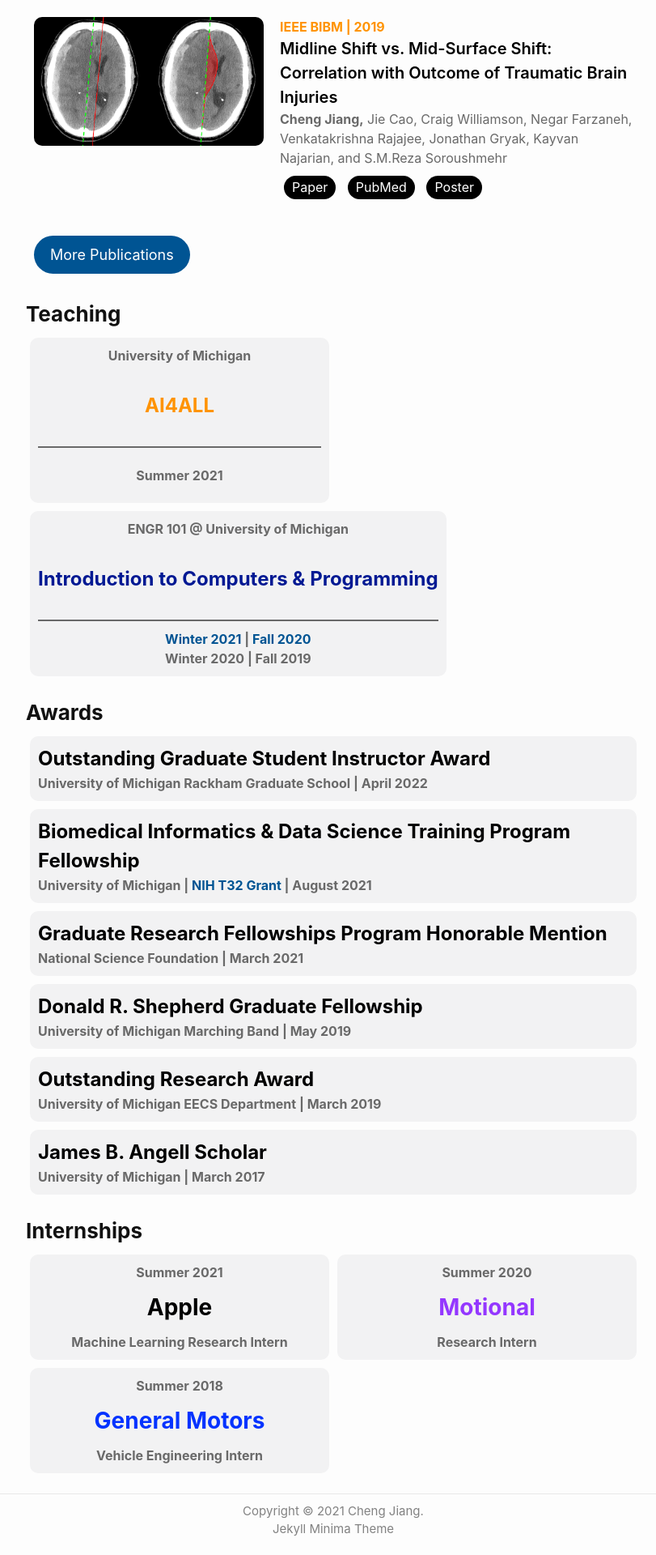
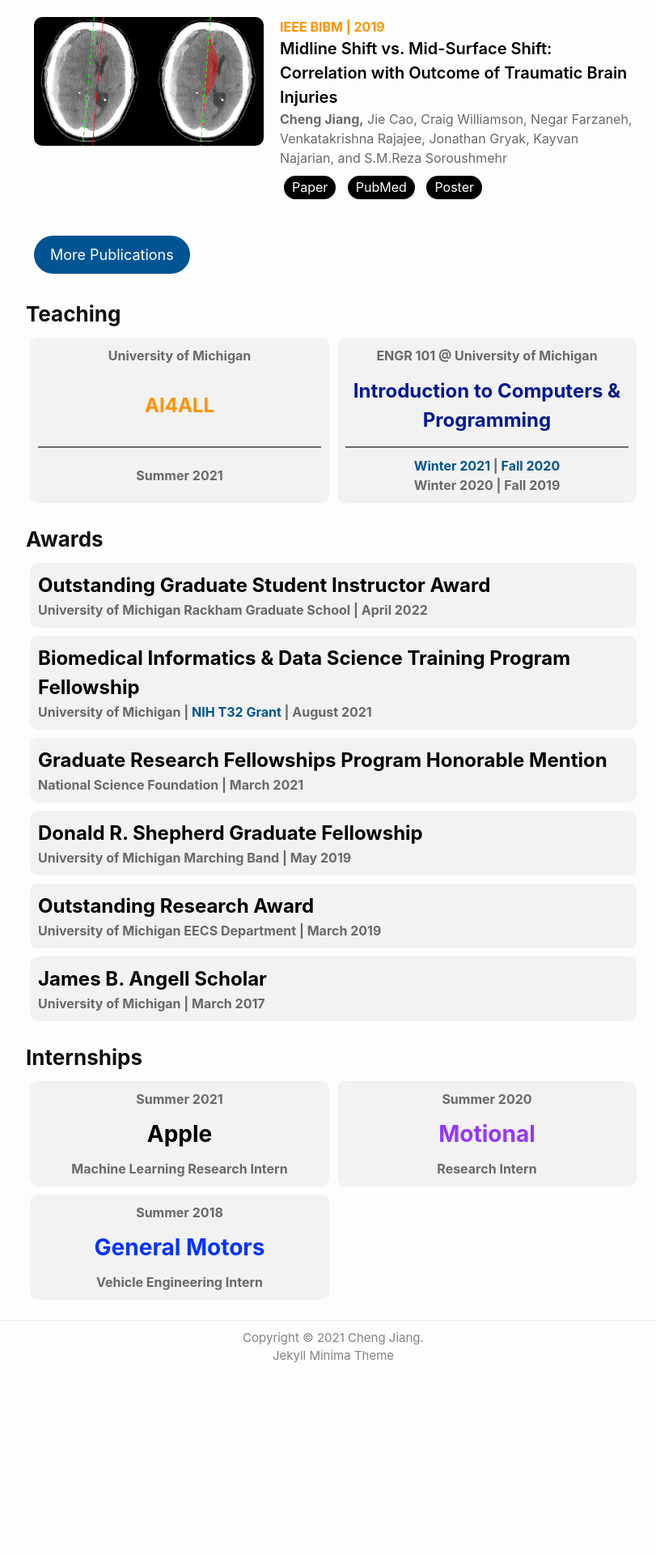
Before and after one commit to chengjia63/chengjia63.github.io, a Jekyll site: the page built from index.md, in a window 1280 px wide. Shown: the part 1067-2987 px from the top of the page at 81% size, without its empty margins (228-1039 px from the left). Built offline with Jekyll 4.4.1, drawn with Linux system fonts in a browser that asks for light colours; after the commit the page ends 2773 px from its top, so only the background shows below that.

Commit message:
fixed card width

```diff
--- a/_sass/minima/_layout.scss
+++ b/_sass/minima/_layout.scss
@@ -489,15 +489,15 @@
 }
 .awards .awardcard{
   min-width: calc(100% - (#{$spacing-unit}));
-  width: calc(100% - (#{$spacing-unit}));
+  max-width: calc(100% - (#{$spacing-unit}));
 }
 .industry .indcard {
   min-width: calc(50% - (#{$spacing-unit}));
-  width: calc(50% - (#{$spacing-unit}));
+  max-width: calc(50% - (#{$spacing-unit}));
 }
 .teaching .classcard {
   min-width: calc(50% - (#{$spacing-unit}));
-  width: calc(50% - (#{$spacing-unit}));
+  max-width: calc(50% - (#{$spacing-unit}));
 }
 @media only screen and (max-width: $on-palm) {
   .awards, .industry, .teaching {
```
